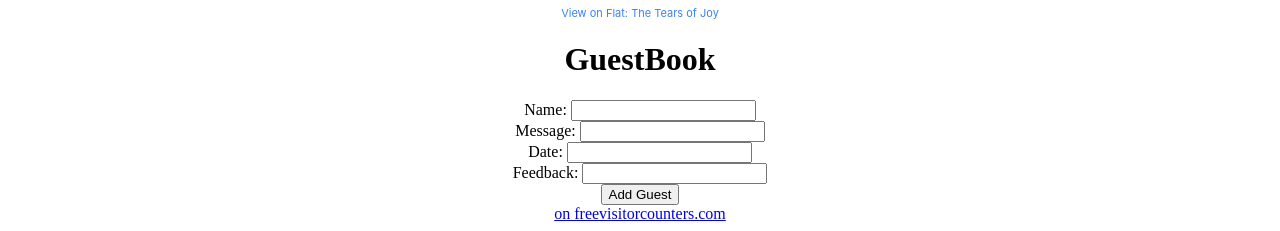
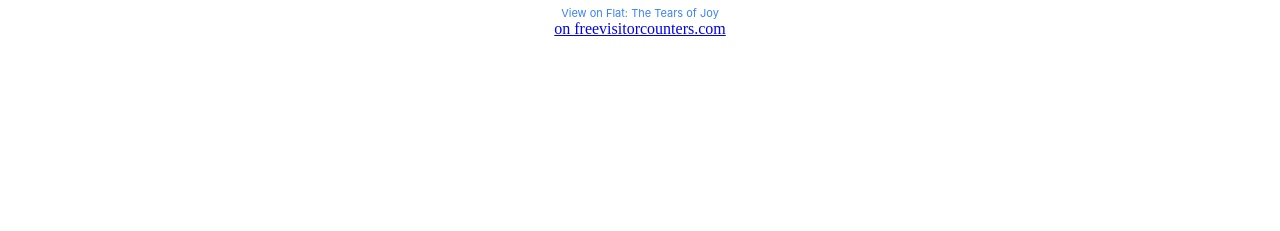
Before and after one commit to XAEIIIV/dragonsociety, a plain HTML site: page index.html in a window 1280 px wide. Shown: the part 1104-1335 px from the top of the page. After the commit the page ends 1150 px from the top, so only its background shows below. Drawn offline with Linux system fonts and the light colour scheme; a script that the page names is missing.

Commit message:
Update index.html

```diff
--- a/index.html
+++ b/index.html
@@ -2,58 +2,14 @@
 <html>
 <head>
 <center>
-<title>My second Html</title>
+<title>XAEIIIV's List</title>
 </head>
 <body>
-<h1>My Second HTML</h1>
-<p>This is a paragraph.</p><a href="https://youtu.be/eRBOgtp0Hac?t=6"><img src="https://media.idownloadblog.com/wp-content/uploads/2016/11/Animated-GIF-Banana.gif" alt="HTML tutorial" style="width:420px;height:420px;"></a>
+<h1>The List</h1>
+<p>This is my List of misc. (Hey that kinda rhymes!)</p><a href="https://youtu.be/eRBOgtp0Hac?t=6"><img src="https://media.idownloadblog.com/wp-content/uploads/2016/11/Animated-GIF-Banana.gif" alt="HTML tutorial" style="width:420px;height:420px;"></a>
 <p>"Click Me!"</p>
 <p> Here's a little something I did! Hope You Enjoy!</p>
 <iframe src="https://flat.io/embed/661dc12cec4043cc008c6a36?_l=true&sharingKey=65f8d642e9c5e699ef985f322a2f7996907c3e41754ad1bf44174bbc2fec4e55db6c87e9eec4c07884d0fb36f811baf605659d7818cb1a4c5986851d2e43acdd&layout=responsive" height="480" width="100%" frameBorder="0" allowfullscreen allow="autoplay; midi"></iframe><div style="font-size: 11px; color: #3981FF;line-break: anywhere;word-break: normal;overflow: hidden;white-space: nowrap;text-overflow: ellipsis; font-family: Inter, Helvetica Neue, Helvetica, Arial, sans-serif,sans-serif;margin-top: 4px">View on <a href="https://flat.io" target="_blank" style="color: #3981FF; text-decoration: none;" title="Music notation software">Flat</a>: <a href="https://flat.io/score/661dc12cec4043cc008c6a36?sharingKey=65f8d642e9c5e699ef985f322a2f7996907c3e41754ad1bf44174bbc2fec4e55db6c87e9eec4c07884d0fb36f811baf605659d7818cb1a4c5986851d2e43acdd" target="_blank" style="color: #3981FF; text-decoration: none;">The Tears of Joy</a></div>
-<head>
-    <meta charset="UTF-8">
-    <meta name="viewport"
-          content="width=device-width, initial-scale=1.0">
-    <title>Guestbook</title>
-    <link rel="stylesheet" href="style.css">
-</head>
-
-<body>
-    <div class="container">
-        <h1>GuestBook</h1>
-        <form id="guestForm">
-            <div class="form-input">
-                <label for="name">Name:</label>
-                <input type="text"
-                       id="name" name="name"
-                       required>
-            </div>
-            <div class="form-input">
-                <label for="message">Message:</label>
-                <input type="text"
-                       id="message" name="message"
-                       required>
-            </div>
-            <div class="form-input">
-                <label for="date">Date:</label>
-                <input type="tel"
-                       id="date" name="date"
-                       required>
-            </div>
-            <div class="form-input">
-                <label for="thought">
-                  Feedback:
-                  </label>
-                <input type="text"
-                       id="thought" name="thought"
-                       required>
-            </div>
-            <div class="btn"><button type="submit">
-                    Add Guest
-                </button></div>
-        </form>
-        <div id="guestList"></div>
-    </div>
     <script src="script.js"></script>
  <a href='http://www.freevisitorcounters.com'>on freevisitorcounters.com</a> <script type='text/javascript' src='https://www.freevisitorcounters.com/auth.php?id=96b35ae2611792ec2ae87cbba05a979138679411'></script>
 <script type="text/javascript" src="https://www.freevisitorcounters.com/en/home/counter/1181958/t/0"></script>
```
